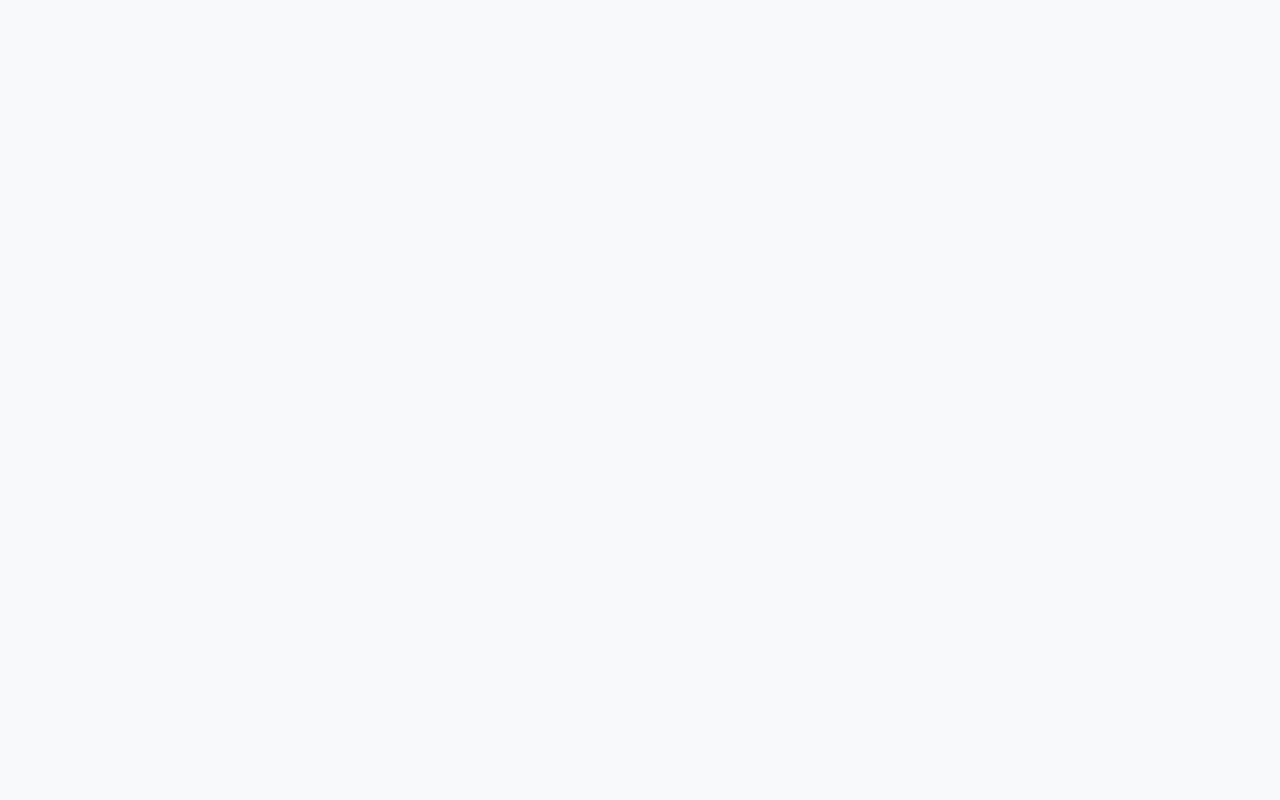
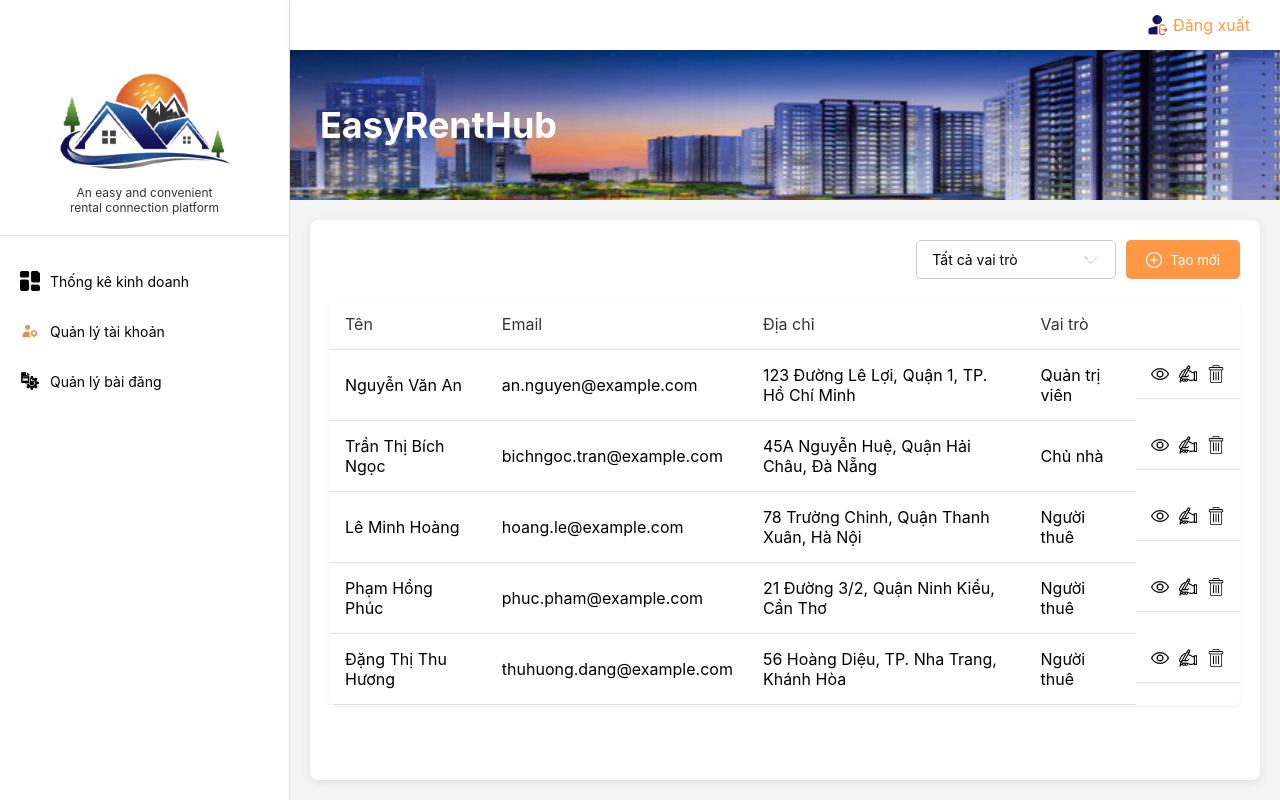
Before and after one commit to Nhinguyen3016/FE-ADMIN-EasyRentHub, a React (Create React App) app: page /account in a window 1280 px wide. Before the commit this address had no page. Built offline with nearby package versions, Linux system fonts and the light colour scheme.

Commit message:
creat MainLayout

```diff
--- a/src/App.js
+++ b/src/App.js
@@ -1,17 +1,21 @@
-
 import React from 'react';
 import { BrowserRouter as Router, Routes, Route } from 'react-router-dom';
+import MainLayout from '../src/mainLayout/MainLayout';
+import UserManagement from './page/Account/AccountManagementPage';
+import Dashboard from './page/dashboard/DashboardPage';
+import PostManagementPage from './page/post/PostManagementPage';
+import LoginPage from './page/login/LoginPage';
 
-import UserManagement from '../src/page/Account/AccountManagementPage';
-import './styles/Account/UserManagement.css';
-import Login from '../src/page/login/LoginPage';
 function App() {
   return (
     <Router>
       <Routes>
-
-        <Route path="/" element={<UserManagement />} />
-        <Route path="/login" element={<Login />} />
+        <Route element={<MainLayout />}>
+          <Route path="/" element={<Dashboard />} />
+          <Route path="/account" element={<UserManagement />} />
+          <Route path="/post" element={<PostManagementPage />} />
+        </Route>
+        <Route path="/login" element={<LoginPage />} />
       </Routes>
     </Router>
   );
--- a/src/mainLayout/MainLayout.jsx
+++ b/src/mainLayout/MainLayout.jsx
@@ -1,11 +1,32 @@
 import React from 'react';
+import { useLocation, Outlet, Link } from 'react-router-dom';
 import '../styles/mainLayout/MainLayout.css';
-import logoImg from '../../src/images/logo.png';
-import dashboardImg from '../../src/images/dashboard.png';
-import userImg from '../../src/images/user.png';
-import logoutImg from '../../src/images/logout.png';
+import logoImg from '../images/logo.png';
+import dashboardImg from '../images/dashboard.png';
+import postImg from '../images/postmagement.png';
+import userImg from '../images/user.png';
+import logoutImg from '../images/logout.png';
+import backgroundImg from '../images/Home_background.jpg';
 
-const MainLayout = ({ children, activeMenuItem, backgroundImg }) => {
+const MainLayout = () => {
+  const location = useLocation();
+  const pathname = location.pathname;
+
+  // Determine active page based on pathname
+  const getActivePage = () => {
+    if (pathname === '/') return 'dashboard';
+    if (pathname === '/account') return 'account';
+    if (pathname === '/post') return 'post';
+    return '';
+  };
+
+  const activePage = getActivePage();
+
+  // Hàm xử lý đăng xuất
+  const handleLogout = () => {
+    window.location.href = '/login';
+  };
+
   return (
     <div className="main-layout-container">
       {/* Sidebar */}
@@ -15,14 +36,24 @@ const MainLayout = ({ children, activeMenuItem, backgroundImg }) => {
           <p className="logo-text">An easy and convenient<br />rental connection platform</p>
         </div>
         <div className="menu">
-          <div className={`menu-item ${activeMenuItem === 'dashboard' ? 'active' : ''}`}>
+          <Link to="/" className="menu-link">
+            <div className={`menu-item ${activePage === 'dashboard' ? 'active' : ''}`}>
               <img src={dashboardImg} alt="Dashboard" className="menu-icon" />
               <span className="menu-text">Thống kê kinh doanh</span>
             </div>
-          <div className={`menu-item ${activeMenuItem === 'users' ? 'active' : ''}`}>
+          </Link>
+          <Link to="/account" className="menu-link">
+            <div className={`menu-item ${activePage === 'user' ? 'active' : ''}`}>
               <img src={userImg} alt="User" className="menu-icon" />
               <span className="menu-text">Quản lý tài khoản</span>
             </div>
+          </Link>
+          <Link to="/post" className="menu-link">
+            <div className={`menu-item ${activePage === 'post' ? 'active' : ''}`}>
+              <img src={postImg} alt="Post" className="menu-icon" />
+              <span className="menu-text">Quản lý bài đăng</span>
+            </div>
+          </Link>
         </div>
       </div>
 
@@ -31,7 +62,7 @@ const MainLayout = ({ children, activeMenuItem, backgroundImg }) => {
         {/* Top Navigation Bar */}
         <div className="top-nav-bar">
           <div className="logout-container">
-            <div className="logout-button">
+            <div className="logout-button" onClick={handleLogout}>
               <img src={logoutImg} alt="Logout" className="logout-icon" />
               <span>Đăng xuất</span>
             </div>
@@ -45,9 +76,11 @@ const MainLayout = ({ children, activeMenuItem, backgroundImg }) => {
           </div>
         </div>
 
-        {/* Page Content */}
-        <div className="page-content">
-          {children}
+        {/* Content area with content frame */}
+        <div className="content-area">
+          <div className="content-frame">
+            <Outlet />
+          </div>
         </div>
       </div>
     </div>
--- a/src/page/Account/AccountManagementPage.jsx
+++ b/src/page/Account/AccountManagementPage.jsx
@@ -1,18 +1,12 @@
 import React, { useState } from 'react';
 import '../../styles/Account/UserManagement.css';
-import logoImg from '../../images/logo.png';
-import dashboardImg from '../../images/dashboard.png';
-import userImg from '../../images/user.png';
-import logoutImg from '../../images/logout.png';
 import arrowImg from '../../images/arrow.png';
 import addImg from '../../images/add.png';
+import seeImg from '../../images/see.png';
 import writeImg from '../../images/write.png';
 import deleteImg from '../../images/delete.png';
-import backgroundImg from '../../images/Home_background.jpg';
 
-// Không cần import LoginPage nữa
-
-const UserManagement = () => {
+const AccountManagementPage = () => {
   const [users, setUsers] = useState([
     {
       id: 1,
@@ -83,55 +77,8 @@ const UserManagement = () => {
     console.log('Add new user');
   };
 
-  // Hàm xử lý đăng xuất
-  const handleLogout = () => {
-    // Chuyển đến trang đăng nhập bằng window.location
-    window.location.href = '/login';
+  return (
 
-    // Hoặc nếu bạn biết đường dẫn chính xác:
-    // window.location.href = '/đường-dẫn-đến/login';
-  };
-
-  return (
-    <div className="user-management-container">
-      {/* Sidebar */}
-      <div className="sidebar">
-        <div className="logo-container">
-          <img src={logoImg} alt="EasyRentHub Logo" className="logo" />
-          <p className="logo-text">An easy and convenient<br />rental connection platform</p>
-        </div>
-        <div className="menu">
-          <div className="menu-item">
-            <img src={dashboardImg} alt="Dashboard" className="menu-icon" />
-            <span className="menu-text">Thống kê kinh doanh</span>
-          </div>
-          <div className="menu-item active">
-            <img src={userImg} alt="User" className="menu-icon" />
-            <span className="menu-text">Quản lý tài khoản</span>
-          </div>
-        </div>
-      </div>
-
-      {/* Main Content */}
-      <div className="main-content">
-        {/* Top Navigation Bar */}
-        <div className="top-nav-bar">
-          <div className="logout-container">
-            <div className="logout-button" onClick={handleLogout}>
-              <img src={logoutImg} alt="Logout" className="logout-icon" />
-              <span>Đăng xuất</span>
-            </div>
-          </div>
-        </div>
-
-        {/* Header with background image */}
-        <div className="header" style={{ backgroundImage: `url(${backgroundImg})` }}>
-          <div className="header-overlay">
-            <div className="header-title">EasyRentHub</div>
-          </div>
-        </div>
-
-        {/* User Table Container */}
       <div className="user-table-container">
         <div className="table-actions">
           <div className="role-dropdown">
@@ -170,6 +117,9 @@ const UserManagement = () => {
                   <td>{user.address}</td>
                   <td>{user.role}</td>
                   <td className="action-buttons">
+                    <button className="see-button" onClick={() => handleEdit(user.id)}>
+                      <img src={seeImg} alt="Xem" className="see-icon" />
+                    </button>
                     <button className="edit-button" onClick={() => handleEdit(user.id)}>
                       <img src={writeImg} alt="Edit" className="edit-icon" />
                     </button>
@@ -187,9 +137,8 @@ const UserManagement = () => {
           </tbody>
         </table>
       </div>
-      </div>
-    </div>
+
   );
 };
 
-export default UserManagement;
+export default AccountManagementPage;
--- a/src/styles/Account/UserManagement.css
+++ b/src/styles/Account/UserManagement.css
@@ -1,137 +1,6 @@
-/* UserManagement.css */
-* {
-    margin: 0;
-    padding: 0;
-    box-sizing: border-box;
-    font-family: Arial, sans-serif;
-  }
-
-  .user-management-container {
-    display: flex;
-    min-height: 100vh;
-  }
-
-  /* Sidebar styles */
-  .sidebar {
-    width: 290px;
-    background-color: white;
-    border-right: 1px solid #e0e0e0;
-    padding: 20px 0;
-    display: flex;
-    flex-direction: column;
-  }
-
-  .logo-container {
-    padding: 0 20px 20px;
-    border-bottom: 1px solid #e0e0e0;
-  }
-
-  .logo {
-    width: 250px;
-    height: auto;
-  }
-
-  .logo-text {
-    font-size: 12px;
-    color: #333;
-    margin-top: 5px;
-    text-align: center;
-  }
-
-  .menu {
-    margin-top: 20px;
-  }
-
-  .menu-item {
-    display: flex;
-    align-items: center;
-    padding: 15px 20px;
-    cursor: pointer;
-  }
-
-  .menu-item.active {
-    background-color: rgba(255, 152, 68, 0.1);
-    border-left: 3px solid #ff9844;
-    color: #ff9844;
-  }
-
-  .menu-icon {
-    margin-right: 10px;
-    width: 20px;
-    height: 20px;
-  }
-
-  .menu-text {
-    font-size: 14px;
-  }
-
-  /* Main content styles */
-  .main-content {
-    flex: 1;
-    display: flex;
-    flex-direction: column;
-  }
-
-  /* Top Navigation Bar */
-  .top-nav-bar {
-    height: 50px;
-    background-color: white;
-    display: flex;
-    justify-content: flex-end;
-    align-items: center;
-    padding: 0 30px;
-    box-shadow: 0 2px 4px rgba(0, 0, 0, 0.1);
-  }
-
-  .logout-container {
-    display: flex;
-    align-items: center;
-  }
-
-  /* Header styles */
-  .header {
-    background-size: cover;
-    background-position: center;
-    height: 150px;
-    position: relative;
-  }
-
-  .header-overlay {
-    position: absolute;
-    top: 0;
-    left: 0;
+/* Table container styles - keep only the specific styles for UserManagement */
+.user-table-container {
   width: 100%;
-    height: 100%;
-    display: flex;
-    justify-content: flex-start;
-    align-items: center;
-    padding: 0 30px;
-    color: white;
-  }
-
-  .header-title {
-    font-size: 36px;
-    font-weight: bold;
-  }
-
-  .logout-button {
-    display: flex;
-    align-items: center;
-    cursor: pointer;
-    color: #ff9844;
-  }
-
-  .logout-icon {
-    margin-right: 5px;
-    width: 20px;
-    height: 20px;
-  }
-
-  /* Table container styles */
-  .user-table-container {
-    padding: 20px;
-    flex: 1;
-    background-color: #f5f5f5;
 }
 
 .table-actions {
@@ -211,7 +80,8 @@
 }
 
 .edit-button,
-  .delete-button {
+.delete-button,
+.see-button {
   background: none;
   border: none;
   cursor: pointer;
@@ -221,7 +91,14 @@
 }
 
 .edit-icon,
-  .delete-icon {
+.delete-icon,
+.see-icon {
   width: 18px;
   height: 18px;
 }
+
+.no-users-message {
+  text-align: center;
+  padding: 20px;
+  color: #666;
+}
--- a/src/styles/login/Login.css
+++ b/src/styles/login/Login.css
@@ -11,7 +11,7 @@
   }
 
   .login-container {
-    max-width: 400px;
+    max-width: 500px;
     margin: 0 auto;
     padding: 20px;
     display: flex;
--- a/src/styles/mainLayout/MainLayout.css
+++ b/src/styles/mainLayout/MainLayout.css
@@ -1,4 +1,3 @@
-/* MainLayout.css */
 * {
   margin: 0;
   padding: 0;
@@ -40,6 +39,11 @@
 
 .menu {
   margin-top: 20px;
+}
+
+.menu-link {
+  text-decoration: none;
+  color: inherit;
 }
 
 .menu-item {
@@ -88,19 +92,6 @@
   align-items: center;
 }
 
-  .logout-button {
-    display: flex;
-    align-items: center;
-    cursor: pointer;
-    color: #ff9844;
-  }
-
-  .logout-icon {
-    margin-right: 5px;
-    width: 20px;
-    height: 20px;
-  }
-
 /* Header styles */
 .header {
   background-size: cover;
@@ -127,9 +118,31 @@
   font-weight: bold;
 }
 
-  /* Page content container */
-  .page-content {
+.logout-button {
+  display: flex;
+  align-items: center;
+  cursor: pointer;
+  color: #ff9844;
+}
+
+.logout-icon {
+  margin-right: 5px;
+  width: 20px;
+  height: 20px;
+}
+
+/* Content area styles */
+.content-area {
+  padding: 20px;
   flex: 1;
   background-color: #f5f5f5;
+}
+
+/* Content frame - New container for content */
+.content-frame {
+  background-color: white;
+  border-radius: 8px;
+  box-shadow: 0 2px 10px rgba(0, 0, 0, 0.1);
   padding: 20px;
+  min-height: 100%;
 }
```
Also changed, not shown: src/images/postmagement.png (added), src/images/see.png (added), src/page/dashboard/DashboardPage.jsx (added), src/page/post/PostManagementPage.jsx (added). Lines whose indentation alone changed are shown as unchanged.
